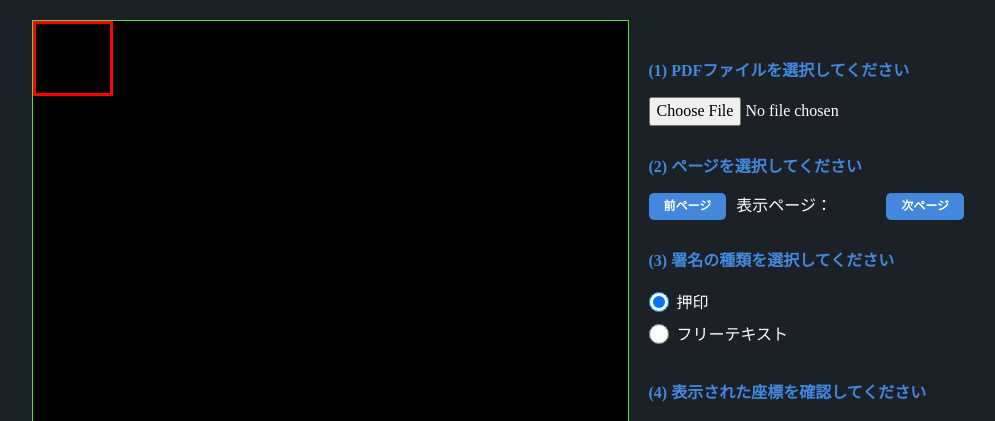
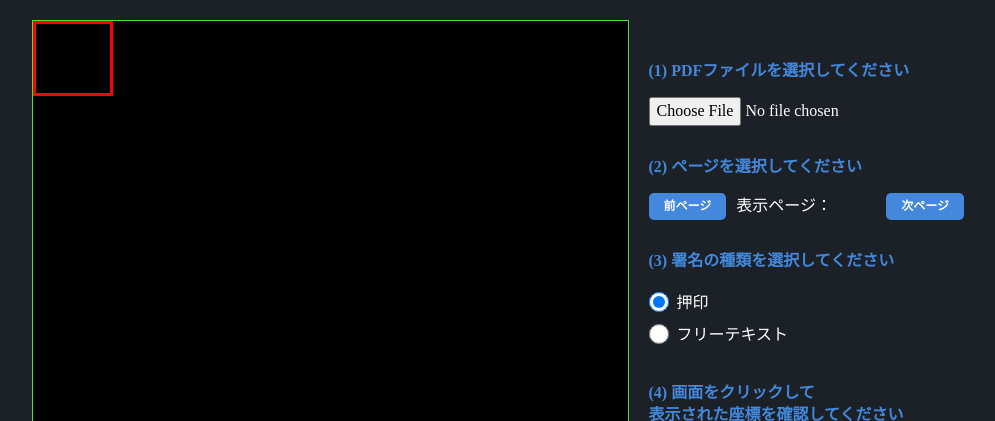
Before and after one commit to Tokio-svg/cloudsing_imprint_test, a plain HTML site: page index.html in a window 1280 px wide. Shown: the top 421 px of the page, without its empty margins (130-1125 px from the left). Drawn offline with Linux system fonts and the light colour scheme.

Commit message:
説明文を修正

```diff
--- a/index.html
+++ b/index.html
@@ -49,7 +49,7 @@
       </div>
 
       <div class="position__container">
-        <h1 class="controll-panel__title">(4) 表示された座標を確認してください</h1>
+        <h1 class="controll-panel__title">(4) 画面をクリックして<br>表示された座標を確認してください</h1>
         <div class="position__item">
           <span class="position__header">X: </span>
           <span id="position-x">0</span>
```
